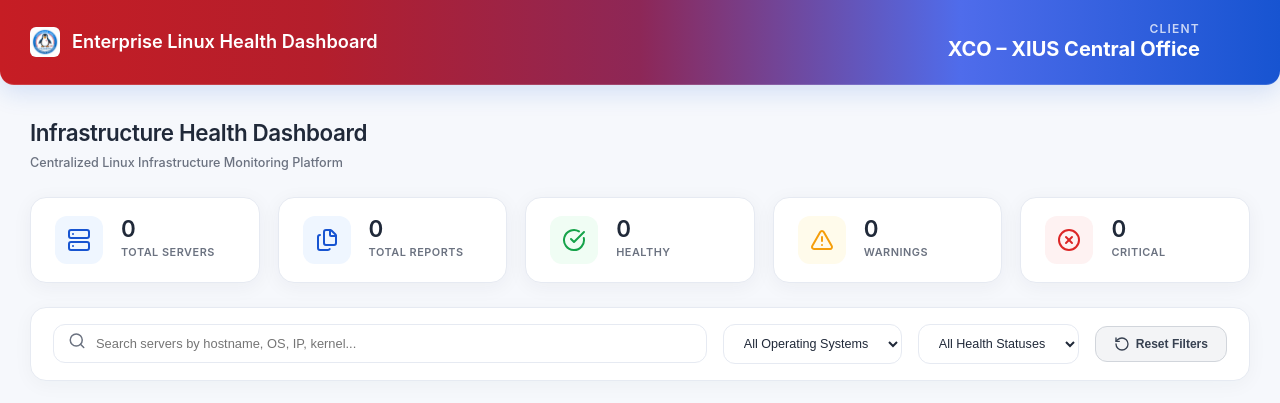
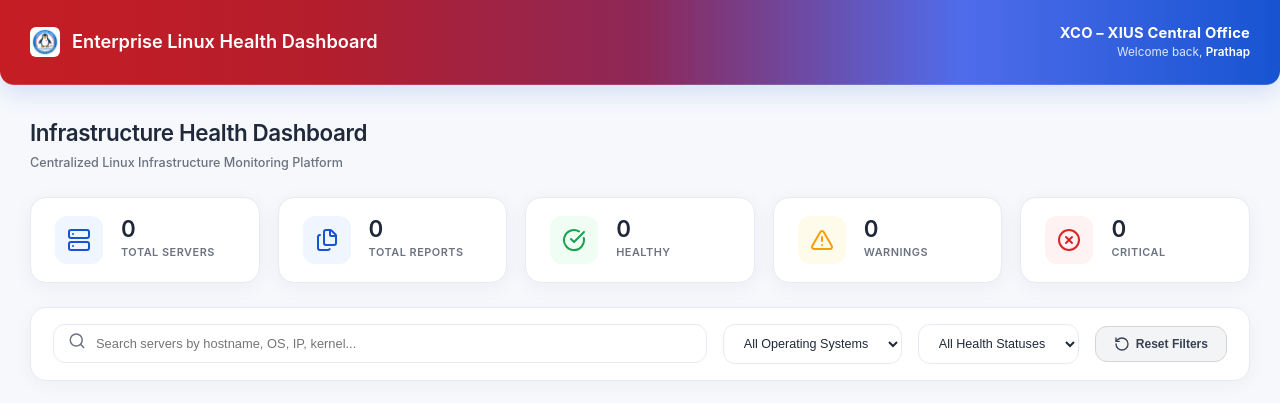
Before and after one commit to prathapece1234/linux-checklist, a Flask app: page / in a window 1280 px wide. Shown: the top 403 px of the page. Run offline with Flask 3, Linux system fonts and the light colour scheme; parts of the project's set-up code (start-up, migrations or seed data) failed here and were passed over.

Commit message:
Implement exact 3-line vertical right-aligned header stack (Client title, Welcome back {{ user }}, Logout link) with clean gradient header styling

```diff
--- a/app/static/css/style.css
+++ b/app/static/css/style.css
@@ -62,33 +62,55 @@ a:hover { text-decoration: underline; }
     gap: 12px;
 }
 
-/* Header Client Text Block (Right-aligned, no pills/badges/borders) */
-.header-client-block {
+/* Right Header 3-Line Compact Stack */
+.nav-right-stack {
     display: flex;
     flex-direction: column;
     align-items: flex-end;
     text-align: right;
-    margin-right: 50px;
+    gap: 2px;
 }
 
-.header-client-label {
-    font-size: 12px;
-    font-weight: 600;
-    text-transform: uppercase;
-    letter-spacing: 1.2px;
-    color: rgba(255, 255, 255, 0.75);
-    line-height: 1;
-    display: block;
+.header-client-title {
+    color: #ffffff;
+    font-size: 1.05em;
+    font-weight: 700;
+    line-height: 1.2;
+    letter-spacing: 0.2px;
+    white-space: nowrap;
 }
 
-.header-client-val {
-    font-size: 20px;
-    font-weight: 700;
-    color: #FFFFFF;
+.header-welcome-text {
+    color: rgba(255, 255, 255, 0.85);
+    font-size: 0.84em;
+    font-weight: 400;
     line-height: 1.2;
-    display: block;
-    margin-top: 2px;
     white-space: nowrap;
+}
+
+.header-welcome-text strong {
+    color: #ffffff;
+    font-weight: 600;
+}
+
+.header-logout-wrap {
+    margin-top: 1px;
+}
+
+.header-logout-btn {
+    color: rgba(255, 255, 255, 0.8);
+    font-size: 0.78em;
+    font-weight: 500;
+    text-decoration: none;
+    display: inline-flex;
+    align-items: center;
+    gap: 4px;
+    transition: color 0.2s ease;
+}
+
+.header-logout-btn:hover {
+    color: #ffffff;
+    text-decoration: underline;
 }
 
 .nav-right {
--- a/app/templates/layout.html
+++ b/app/templates/layout.html
@@ -17,14 +17,17 @@
                     <span>Enterprise Linux Health Dashboard</span>
                 </a>
             </div>
-            <div class="nav-right" style="display:flex;align-items:center;">
-                <div class="header-client-block">
-                    <span class="header-client-label">Client</span>
-                    <span class="header-client-val">XCO – XIUS Central Office</span>
+            <div class="nav-right-stack">
+                <div class="header-client-title">XCO – XIUS Central Office</div>
+                <div class="header-welcome-text">
+                    Welcome back, <strong>{{ user if user else 'Prathap' }}</strong>
                 </div>
-                {% if auth_enabled and user %}
-                <span class="nav-user">Welcome, <strong>{{ user }}</strong></span>
-                <a href="{{ url_for('auth.logout') }}" class="nav-link logout-btn"><i data-lucide="log-out" style="width:16px;height:16px;vertical-align:middle;"></i> Logout</a>
+                {% if auth_enabled %}
+                <div class="header-logout-wrap">
+                    <a href="{{ url_for('auth.logout') }}" class="header-logout-btn">
+                        <i data-lucide="log-out" style="width:13px;height:13px;vertical-align:middle;"></i> Logout
+                    </a>
+                </div>
                 {% endif %}
             </div>
         </div>
```
